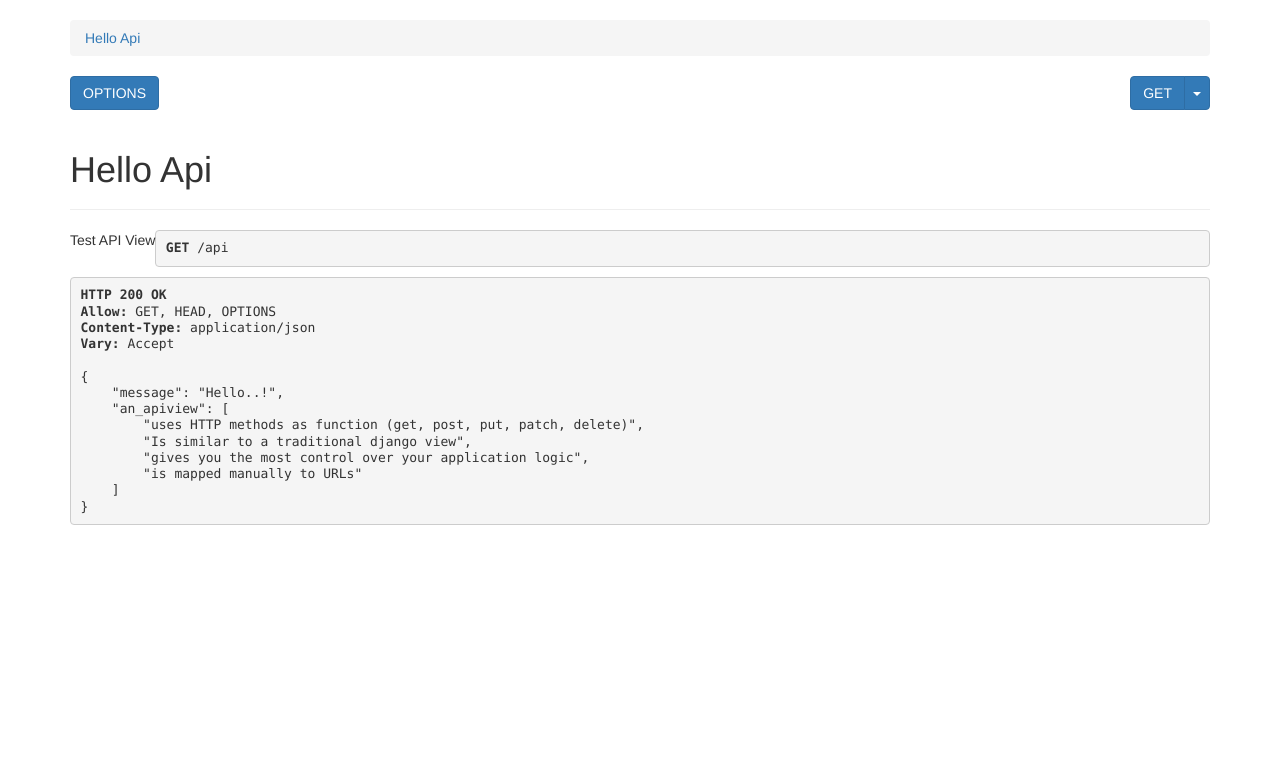
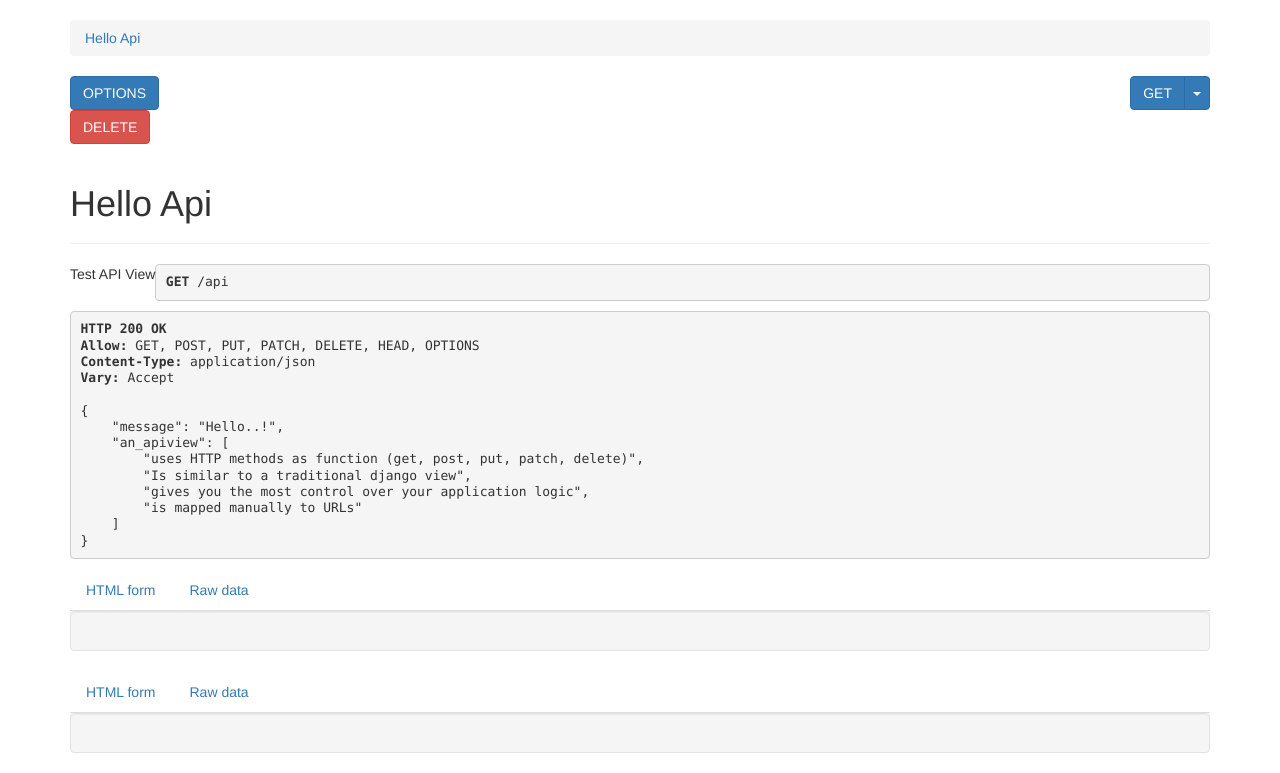
Before and after one commit to trinadhravuri/RestOAuth, a Django app: page /api in a window 1280 px wide. Shown: the part 51-824 px from the top of the page. Before the commit the page ends 576 px from the top, so only its background shows below. Run offline with Django 4.2, Linux system fonts and the light colour scheme; some libraries are stand-ins or nearby versions.

Commit message:
updated with more functionality PUT, PATCH, DELETE

```diff
--- /dev/null
+++ b/APIapp/serializers.py
@@ -0,0 +1,6 @@
+from rest_framework import serializers
+from APIapp.models import UserProfile
+
+class HelloSerializer(serializers.Serializer):
+    """ Creating Serializers a name field for testing API view """
+    name = serializers.CharField(max_length=10)
--- a/APIapp/views.py
+++ b/APIapp/views.py
@@ -1,6 +1,9 @@
 from django.shortcuts import render
 from rest_framework.views import APIView
 from rest_framework.response import Response
+from rest_framework import status
+from APIapp import serializers
+
 # Create your views here.
 an_apiview = [
             'uses HTTP methods as function (get, post, put, patch, delete)',
@@ -11,9 +14,22 @@ an_apiview = [
 
 def home(request):
     global an_apiview
+
+    serializer_class = serializers.HelloSerializer
+    serializer = serializer_class(data = request.body)
+
+    if serializer.is_valid():
+        name = serializer.validated_data.get('name')
+        message = f"Hello ..! {name}"
+        serializer.save()
+    name = serializer.validated_data.get('name')
+    message = f"Hello ..! {name}"
     context = {
-        'an_apiview':an_apiview
+        'an_apiview':an_apiview,
+        'message':message,
+        'serializer':serializer,
     }
+
     return render(request,'home.html',context)
 
 def login(request):
@@ -22,7 +38,30 @@ def login(request):
 class HelloApiView(APIView):
     '''Test API View'''
 
+    serializer_class = serializers.HelloSerializer
+
     def get(self, request, format=None):
         '''Returns a list of APIView Items'''
         global an_apiview
         return Response({'message':'Hello..!','an_apiview':an_apiview})
+
+    def post(self, request):
+        """Create a hello message with our name in serializer"""
+        serializer = self.serializer_class(data = request.data)
+        if serializer.is_valid():
+            name = serializer.validated_data.get('name')
+            message = f"Hello ..! {name}"
+            return Response({'message':message})
+        else:
+            return Response(serializer.errors, status=status.HTTP_400_BAD_REQUEST)
+
+
+    def put(self, request, pk=None):
+        """Handle updating object"""
+        return Response({"method":'PUT'})
+    def patch(self, request, pk = None):
+        """Handle Update a field from patch"""
+        return Response({'method':'PATCH'})
+    def delete(self, request,pk = None):
+        """Perform Delete operation on object"""
+        return Response({"method":"DELETE"})
```
Also changed, not shown: APIapp/templates/home.html (+13 -0 lines), README.md.
